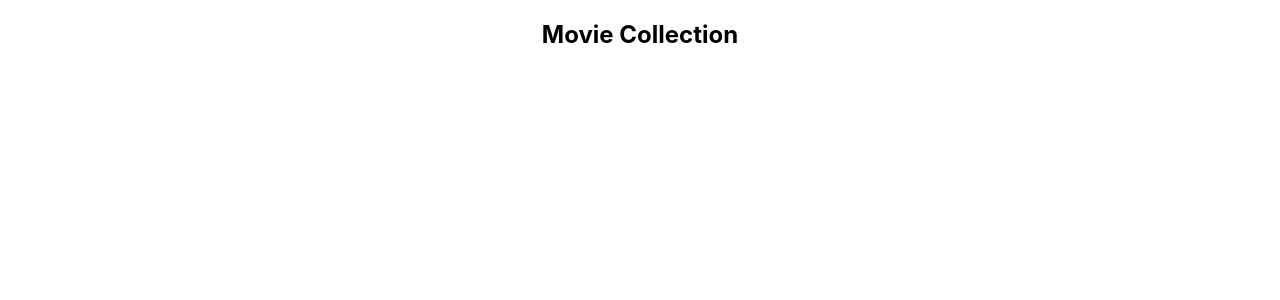
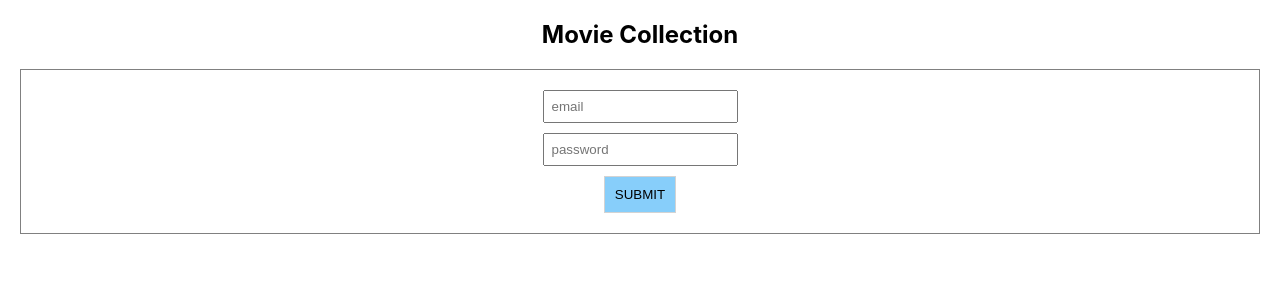
Before and after one commit to trytomakeit1/rent-a-movie, a React (Create React App) app: page / in a window 1280 px wide. Shown: the top 300 px of the page. Built offline with nearby package versions, Linux system fonts and the light colour scheme.

Commit message:
Created login page

```diff
--- a/package.json
+++ b/package.json
@@ -8,7 +8,8 @@
     "@testing-library/user-event": "^7.2.1",
     "react": "^16.13.1",
     "react-dom": "^16.13.1",
-    "react-scripts": "3.4.1"
+    "react-scripts": "3.4.1",
+    "axios": "^0.19.2"
   },
   "scripts": {
     "start": "react-scripts start",
--- a/src/App.css
+++ b/src/App.css
@@ -36,3 +36,32 @@
     transform: rotate(360deg);
   }
 }
+
+
+
+
+
+
+/* ###################### */
+
+/* Form ***********/
+
+.form-control {
+
+  border: 1px solid grey;
+  padding: 10px;
+  margin: 20px;
+
+}
+.form-control > * {
+ display: block;
+ padding: 7px;
+ margin: 10px auto;
+}
+
+.form-control button {
+  padding: 10px;
+  text-transform: uppercase;
+  background-color: lightskyblue;
+  border: 1px solid lightgray;
+}
--- /dev/null
+++ b/src/components/Authentication.js
@@ -0,0 +1,51 @@
+import React, {Component} from 'react';
+
+import axios from 'axios';
+
+class Authentication extends Component {
+
+    authenticate(e){
+        e.preventDefault();
+
+        axios.post('http://localhost:8080/api/login', {username: e.target.elements.email.value
+            , password: e.target.elements.password.value}).then(res => {
+
+                if(res.data.error){
+                    console.log("Error from API: ", res.data.error);
+
+                } else {
+                    // no result found for this user
+                    if(res.data.result.status === 0)
+                        console.log("username or password incorrect.");
+                    else {
+                        localStorage.setItem('token', res.data.result.token);
+                    }
+                }
+
+            }).catch(err => {
+                console.log(err);
+            });
+
+    }
+
+
+    render() {
+
+        return(
+
+            <div>
+                <form className="form-control" onSubmit={this.authenticate}>
+
+                    <input type="text" name="email" placeholder="email"></input>
+                    <input type="password" name="password" placeholder="password"></input>
+                    <button>Submit</button>
+                </form>
+
+
+            </div>
+        );
+    }
+}
+
+
+export default Authentication;
--- a/src/components/MovieCollection.js
+++ b/src/components/MovieCollection.js
@@ -1,8 +1,13 @@
 import React from 'react';
-
+import Authentication from './Authentication';
 const MovieCollection = () => {
 
-    return <h2>Movie Collection</h2>
+    return (
+        <div>
+            <h2>Movie Collection</h2>
+            <Authentication />
+        </div>
+    );
 }
 
 export default MovieCollection;
```
